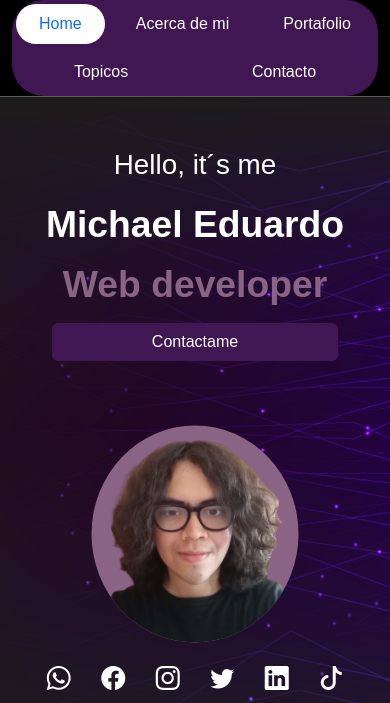
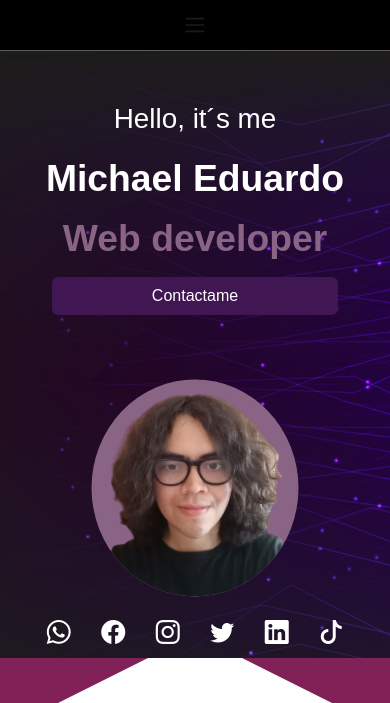
Before and after one commit to mikeed1998/SitioWeb, a PHP site: page / in a window 390 px wide. Shown: the top 703 px of the page. Run offline with PHP 8.4, Linux system fonts and the light colour scheme; some web fonts are replaced.

Commit message:
El navbar ya es responsivo

```diff
--- a/index.php
+++ b/index.php
@@ -3,6 +3,7 @@
 <head>
     <meta charset="UTF-8">
     <meta name="viewport" content="width=device-width, initial-scale=1.0">
+    <link rel="icon" type="image/x-icon" href="img/yoandrogino.png">
     <title>Portafolio</title>
     <!-- <link href="https://cdn.jsdelivr.net/npm/bootstrap@5.2.3/dist/css/bootstrap.min.css" rel="stylesheet" integrity="sha384-rbsA2VBKQhggwzxH7pPCaAqO46MgnOM80zW1RWuH61DGLwZJEdK2Kadq2F9CUG65" crossorigin="anonymous"> -->
     <link rel="stylesheet" href="vendor/bootstrap-5.3.3-dist/css/bootstrap.css">
@@ -18,7 +19,13 @@
 <div class="container-fluid">
     <div class="row">
         <div class="col">
-                <ul class="nav nav-pills nav-fill gap-2 p-1 small bg-gothic-primary rounded-5 shadow-sm" id="pillNav2" role="tablist" style="--bs-nav-link-color: var(--bs-white); --bs-nav-pills-link-active-color: var(--bs-primary); --bs-nav-pills-link-active-bg: var(--bs-white);">
+            <nav class="navbar navbar-expand-md rounded-5 shadow-sm">
+                <div class="container-fluid">
+                    <button class="navbar-toggler w-100" type="button" data-bs-toggle="collapse" data-bs-target="#navbarSupportedContent" aria-controls="navbarSupportedContent" aria-expanded="false" aria-label="Toggle navigation">
+                        <span class="navbar-toggler-icon"></span>
+                    </button>
+                    <div class="collapse navbar-collapse 2" id="navbarSupportedContent">
+                        <ul class="navbar-nav nav-pills nav-fill gap-2 p-1 small bg-gothic-primary rounded-5 shadow-sm w-100" id="pillNav2" role="tablist" style="--bs-nav-link-color: var(--bs-white); --bs-nav-pills-link-active-color: var(--bs-primary); --bs-nav-pills-link-active-bg: var(--bs-white);">
                             <li class="nav-item" role="presentation">
                                 <button class="nav-link active rounded-5" id="home-tab" data-bs-toggle="tab" type="button" role="tab" aria-selected="true">Home</button>
                             </li>
@@ -37,7 +44,11 @@
                         </ul>
                     </div>
                 </div>
+            </nav>
         </div>
+    </div>
+</div>
+
 
     <div class="home-container">
         <div class="container-fluid bg-white px-0 m-0">
```
Lines whose indentation alone changed are shown as unchanged.
